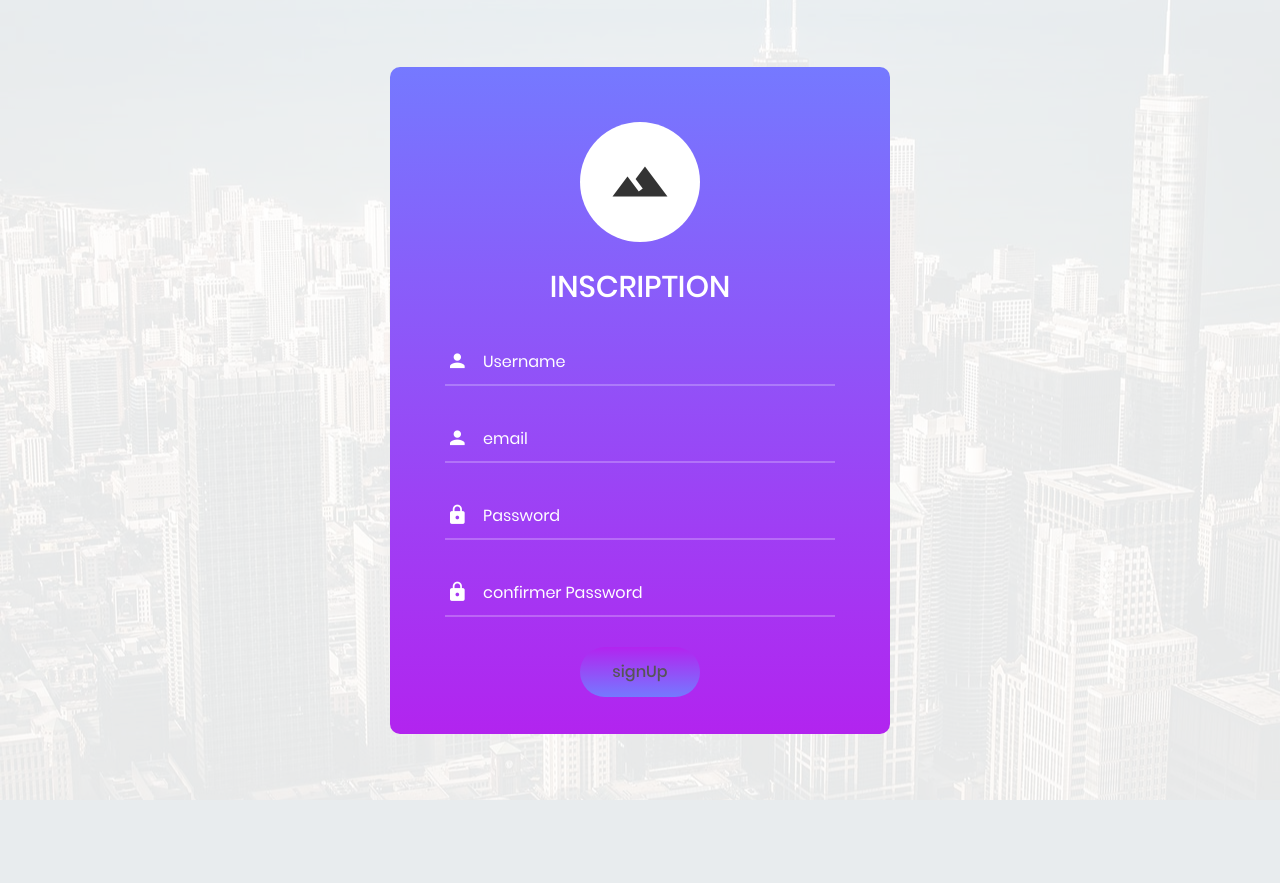
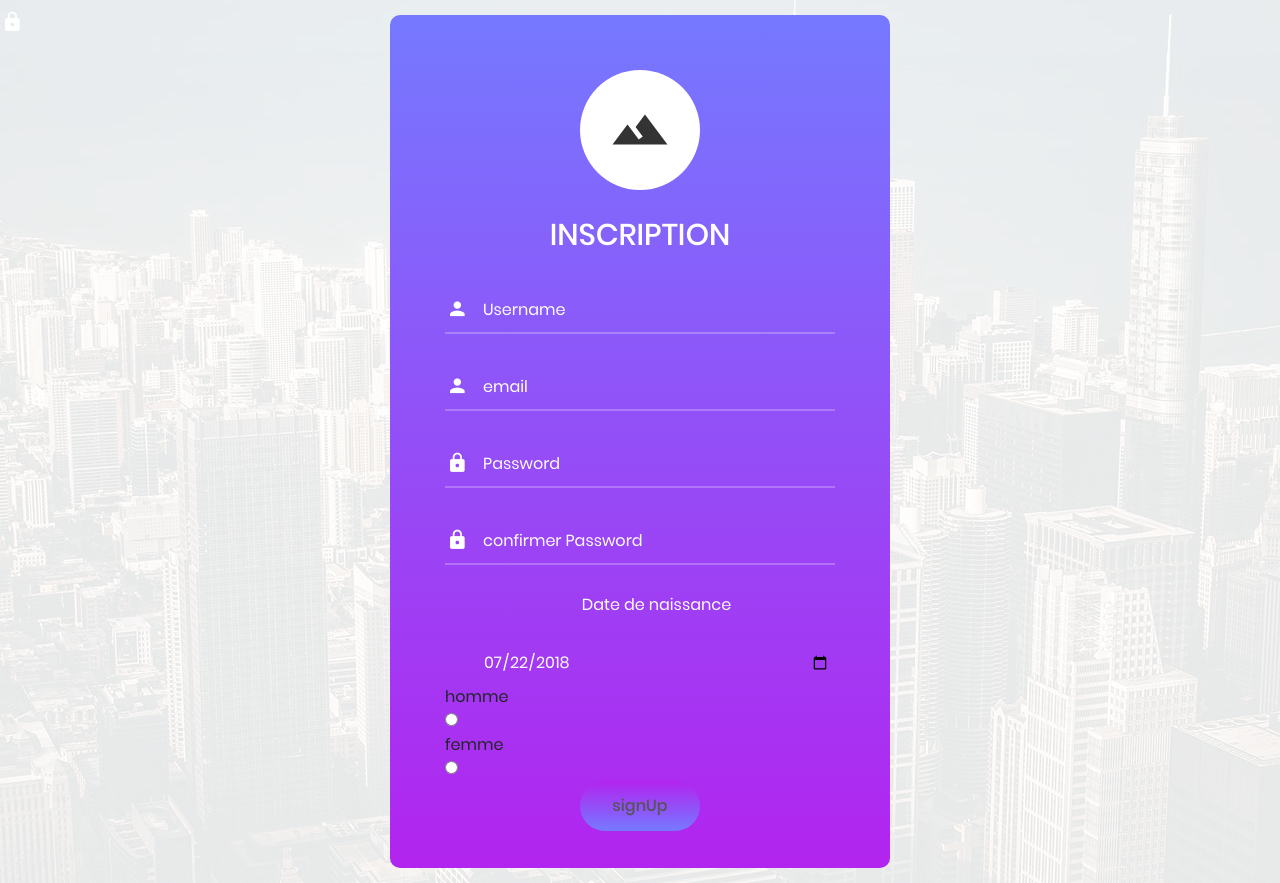
Before and after one commit to massinoLight/Projet-outils-libre-pour-le-developpement-flask-firebase, a Flask app: page /formulaire in a window 1280 px wide. Before the commit the page ends 800 px from the top, so only its background shows below. Run offline with Flask 2, Linux system fonts and the light colour scheme; some libraries are stand-ins or nearby versions.

Commit message:
commit Avant d'adapter les pages HTML

```diff
--- a/main.py
+++ b/main.py
@@ -1,6 +1,9 @@
 # app/__init__.py
 from flask import Flask, render_template, request, url_for, redirect
 from firebaseUtils import  get_collection,add_user
+import datetime
+
+date = datetime.datetime.now()
 
 def create_app():
     app = Flask(__name__)
--- a/templates/signup.html
+++ b/templates/signup.html
@@ -43,28 +43,50 @@
 
 					<div class="wrap-input100 validate-input" data-validate = "Enter username">
 						<input class="input100" type="text" placeholder="Username" name="username" value="{{
-          request.form.username }}">
+          request.form.username }}" required>
 						<span class="focus-input100" data-placeholder="&#xf207;"></span>
 					</div>
 
                     <div class="wrap-input100 validate-input" data-validate = "Enter username">
-						<input class="input100" type="text" placeholder="email" name="email" value="{{
-          request.form.email }}">
+						<input class="input100" type="email" placeholder="email" name="email" value="{{
+          request.form.email }}" required>
 						<span class="focus-input100" data-placeholder="&#xf207;"></span>
 					</div>
 
 
 					<div class="wrap-input100 validate-input" data-validate="Enter password">
 						<input class="input100" type="password" placeholder="Password" name="password" value="{{
-          request.form.password }}">
+          request.form.password }}" required>
 						<span class="focus-input100" data-placeholder="&#xf191;"></span>
 					</div>
 
                     <div class="wrap-input100 validate-input" data-validate="Enter password">
 						<input class="input100" type="password" placeholder="confirmer Password" name="password2" value="{{
-          request.form.password2 }}">
+          request.form.password2 }}" required>
 						<span class="focus-input100" data-placeholder="&#xf191;"></span>
 					</div>
+
+					<div >
+						<center>
+						<label  class="input100" for="male">Date de naissance</label>
+							</center>
+						<center>
+						<input class="input100" type="date"  name="daten"
+                         value="2018-07-22"
+                          min="1900-01-01" max="2020-12-31">
+							</center>
+						<span class="focus-input100" data-placeholder="&#xf191;"></span>
+					</div>
+
+					<div >
+						<label for="male">homme</label>
+						 <input type="radio" id="male" name="gender" value="Homme">
+						<label for="female">femme</label>
+                        <input type="radio" id="female" name="gender" value="female">
+
+
+					</div>
+
 
 
 					<div class="container-login100-form-btn">
```
Also changed, not shown: signup.py (deleted, +0 -17 lines).
